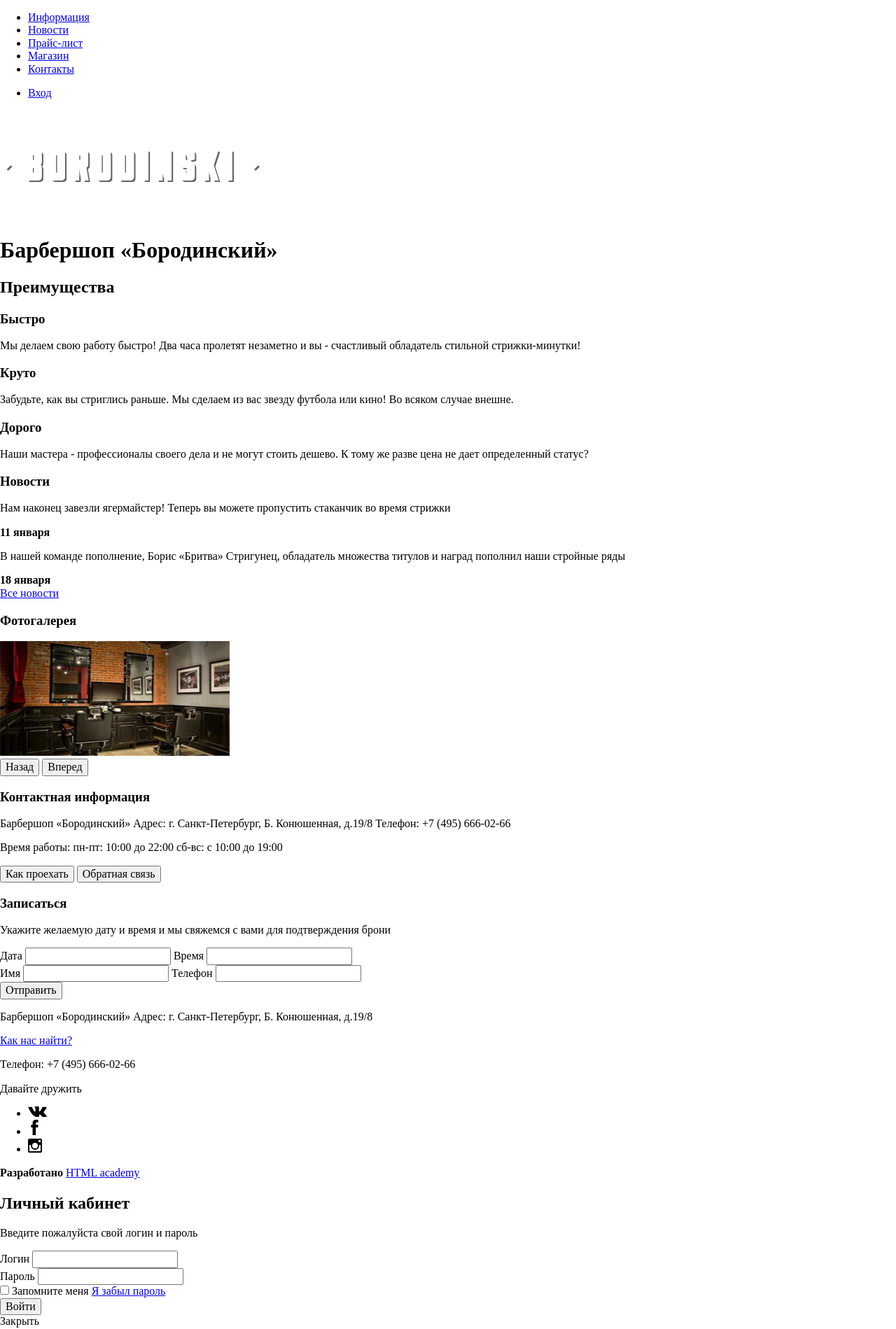
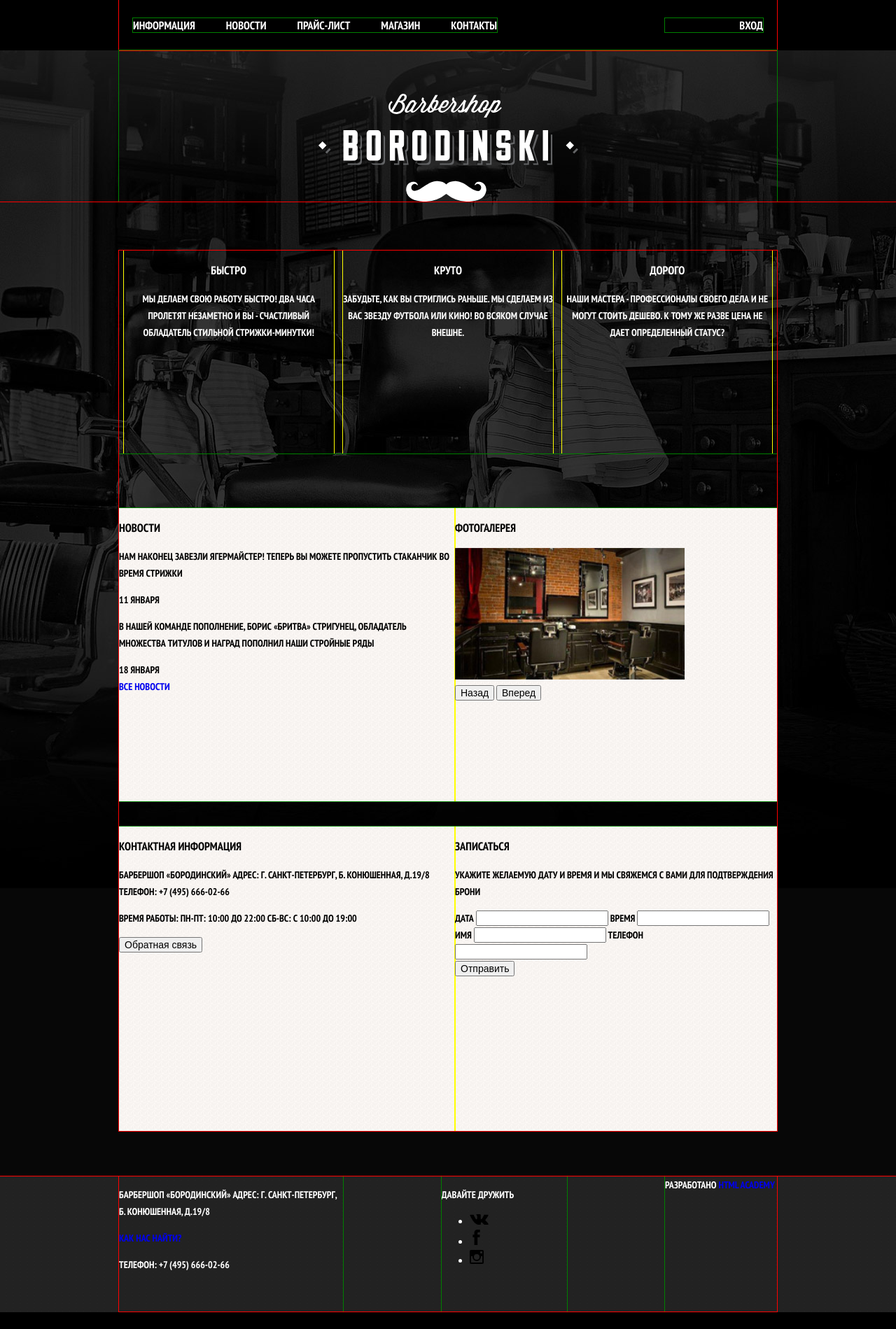
Before and after one commit to nadezhda-orlova/508345-barbershop, a plain HTML site: page index.html in a window 1280 px wide. Shown: the top 1899 px of the page at 70% size. After the commit the page ends 1875 px from the top, so only its background shows below. Drawn offline with nearby package versions, Linux system fonts and the light colour scheme.

Commit message:
Сетка главной страницы.

```diff
--- /dev/null
+++ b/css/style.css
@@ -0,0 +1,201 @@
+body {
+  margin: 0;
+  padding: 0;
+  font-family: "PT Sans Narrow", Arial, sans-serif;
+  font-size: 14px;
+  line-height: 24px;
+  font-weight: 700;
+  color: #ffffff;
+  text-transform: uppercase;
+  background-color: #000000;
+  background-image:url("../img/background.jpg");
+  background-position: top center;
+  background-repeat: no-repeat;
+}
+
+.site-navigation-wrapper {
+  min-height: 72px;
+  background-color: #000000;
+  display: flex;
+
+}
+
+a {
+  text-decoration: none;
+}
+
+img {
+  max-width: 100%;
+  height: auto;
+}
+
+.visually-hidden:not(:focus):not(:active),
+input[type="checkbox"].visually-hidden,
+input[type="radio"].visually-hidden {
+  position: absolute;
+  width: 1px;
+  height: 1px;
+  margin: -1px;
+  border: 0;
+  padding: 0;
+  white-space: nowrap;
+  -webkit-clip-path: inset(100%);
+          clip-path: inset(100%);
+  clip: rect(0 0 0 0);
+  overflow: hidden;
+}
+
+.site-navigation-container {
+  font-size: 16px;
+  line-height: 20px;
+  font-weight: 700;
+  width: 940px;
+  box-sizing: border-box;
+  display: flex;
+  outline: 1px solid red;
+  margin: 0 auto;
+  justify-content: space-between;
+  align-items: center;
+  padding-left: 20px;
+  padding-right: 20px;
+}
+
+.site-navigation {
+  width: 520px;
+  display: flex;
+  justify-content: space-between;
+  list-style: none;
+  padding: 0px;
+  margin: 0px;
+  outline: 1px solid green;
+}
+
+.login {
+  width:140px;
+  display: flex;
+  justify-content: flex-end;
+  list-style: none;
+  padding: 0px;
+  margin: 0px;
+  outline: 1px solid green;
+}
+
+.site-navigation-container a {
+  color:#ffffff;
+}
+
+.main-header {
+  outline: 1px solid red;
+  min-height: 288px;
+  margin-bottom: 70px;
+}
+
+.logo {
+  width: 940px;
+  min-height: 216px;
+  margin: 0 auto;
+  display: flex;
+  justify-content: center;
+  align-items: flex-end;
+  outline: 1px solid green;
+}
+
+.container {
+  width: 940px;
+  outline: 1px solid red;
+  margin: 0 auto;
+}
+
+.features {
+  min-height: 290px;
+  display: flex;
+  justify-content: space-around;
+  margin-bottom: 78px;
+  outline: 1px solid green;
+}
+
+.feature-1,
+.feature-2,
+.feature-3 {
+  width: 300px;
+  color: #ffffff;
+  text-align: center;
+  outline: 1px solid yellow;
+}
+
+.news-and-photo {
+  min-height: 419px;
+  display: flex;
+  background-color: #f8f5f2;
+  background-image: url("../img/light-background.jpg");
+  color: #000000;
+  margin-bottom: 36px;
+  outline: 1px solid green;
+}
+
+.news {
+  width: 480px;
+  outline: 1px solid yellow;
+}
+
+.gallery {
+  width: 460px;
+  outline: 1px solid yellow;
+}
+
+.contacts-and-register {
+  min-height: 435px;
+  display: flex;
+  background-color: #f8f5f2;
+  background-image: url("../img/light-background.jpg");
+  color: #000000;
+  margin-bottom: 65px;
+  outline: 1px solid green;
+}
+
+.contacts {
+  width: 480px;
+  outline: 1px solid yellow
+}
+
+.register {
+  width: 460px;
+  outline: 1px solid yellow;
+}
+
+.main-footer {
+  min-height: 194px;
+  outline: 1px solid red;
+  background-color: #232323;
+  background-image: url("../img/dark-background.jpg");
+}
+
+.footer-container {
+  width: 940px;
+  min-height: 193px;
+  box-sizing: border-box;
+  display: flex;
+  outline: 1px solid red;
+  margin: 0 auto;
+  justify-content: space-between;
+}
+
+.contact-info {
+  width: 320px;
+  outline: 1px solid green;
+}
+
+.social {
+  width: 179px;
+  outline: 1px solid green;
+}
+
+.copyright {
+  width: 160px;
+  outline: 1px solid green;
+}
+
+.modal-login,
+.map {
+  display: none;
+}
--- a/index.html
+++ b/index.html
@@ -5,11 +5,13 @@
     <title>Барбершоп «Бородинский»</title>
     <link href="https://fonts.googleapis.com/css?family=PT+Sans+Narrow:400,700&amp;subset=cyrillic" rel="stylesheet">
     <link href="css/normalize.min.css" rel="stylesheet">
+    <link href="css/style.css" rel="stylesheet">
   </head>
   <body>
-    <div class="wrapper">
     <header class="main-header">
       <nav class="main-navigation">
+        <div class="site-navigation-wrapper">
+          <div class="site-navigation-container">
             <ul class="site-navigation">
               <li><a href="info.html">Информация</a></li>
               <li><a href="news.html">Новости</a></li>
@@ -20,6 +22,8 @@
             <ul class="login">
               <li><a href="login.html">Вход</a></li>
             </ul>
+          </div>
+        </div>
         <div class="logo">
           <img src="img/index-logo.svg" width="371" height="155" alt="Логотип">
         </div>
@@ -103,7 +107,8 @@
           </section>
         </div>
       </main>
-      <footer>
+      <footer class="main-footer">
+        <div class="footer-container">
         <div class="contact-info">
           <p>Барбершоп «Бородинский»
           Адрес: г. Санкт-Петербург, Б. Конюшенная, д.19/8
@@ -128,6 +133,7 @@
         <div class="copyright">
           <b>Разработано</b>
           <a href="https://htmlacademy.ru/intensive/htmlcss">HTML academy</a>
+        </div>
       </div>
       </footer>
       <section class="modal modal-login">
@@ -160,5 +166,4 @@
         <iframe src="https://www.google.com/maps/embed?pb=!1m18!1m12!1m3!1d1998.5991043651652!2d30.320894616387353!3d59.93879418187614!2m3!1f0!2f0!3f0!3m2!1i1024!2i768!4f13.1!3m3!1m2!1s0x4696310fca5ba729%3A0xea9c53d4493c879f!2z0JHQvtC70YzRiNCw0Y8g0JrQvtC90Y7RiNC10L3QvdCw0Y8g0YPQuy4sIDE5LCDQodCw0L3QutGCLdCf0LXRgtC10YDQsdGD0YDQsywgMTkxMTg2!5e0!3m2!1sru!2sru!4v1513612677954" allowfullscreen></iframe>
         <span class="modal-close">Закрыть</span>
       </section>
-    </div>
   </body>
```
Also changed, not shown: css/normalize.css (added), css/normalize.min.css (added), img/background.jpg (added), img/dark-background.jpg (added), img/light-background.jpg (added), img/map.jpg (added). Lines whose indentation alone changed are shown as unchanged.
